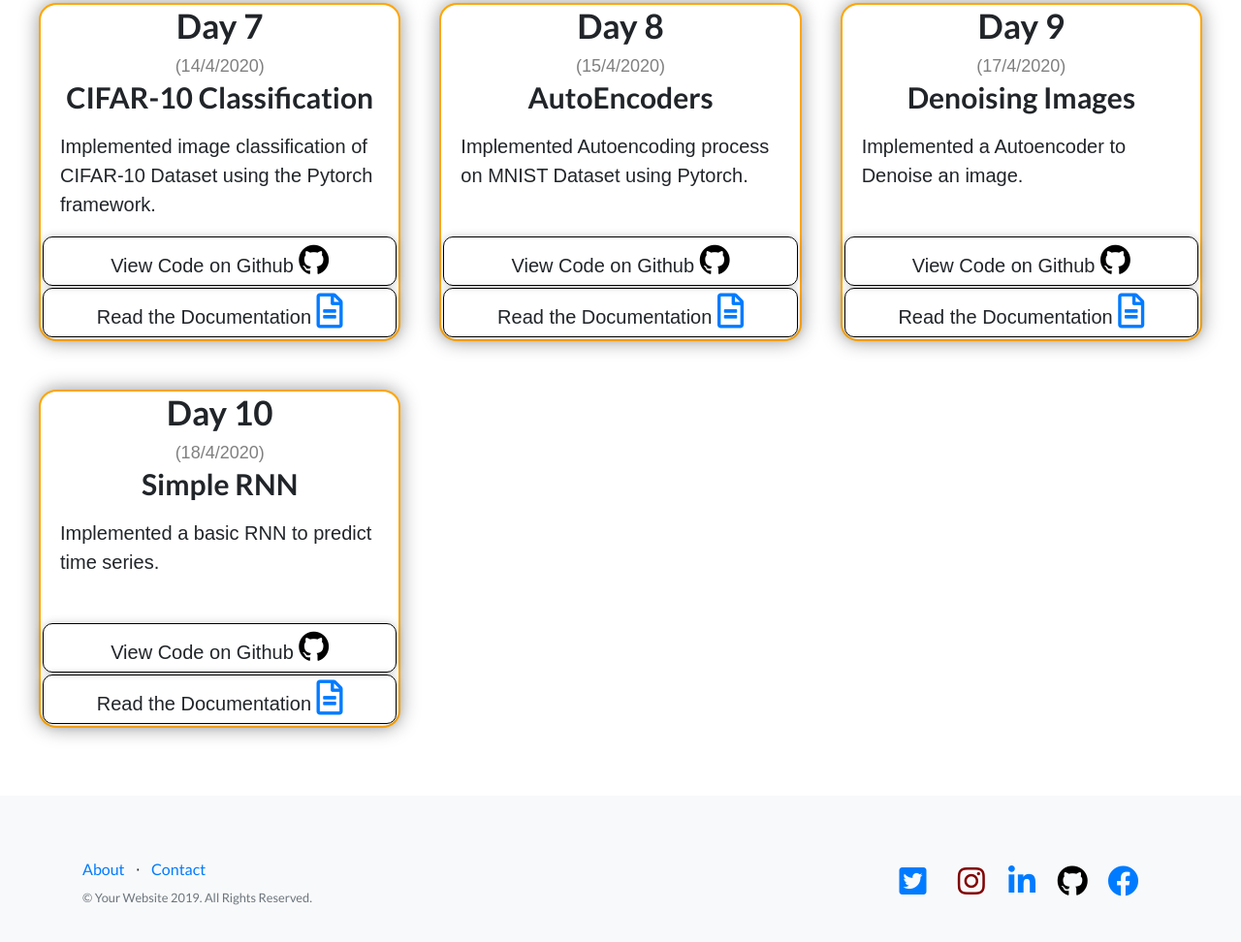
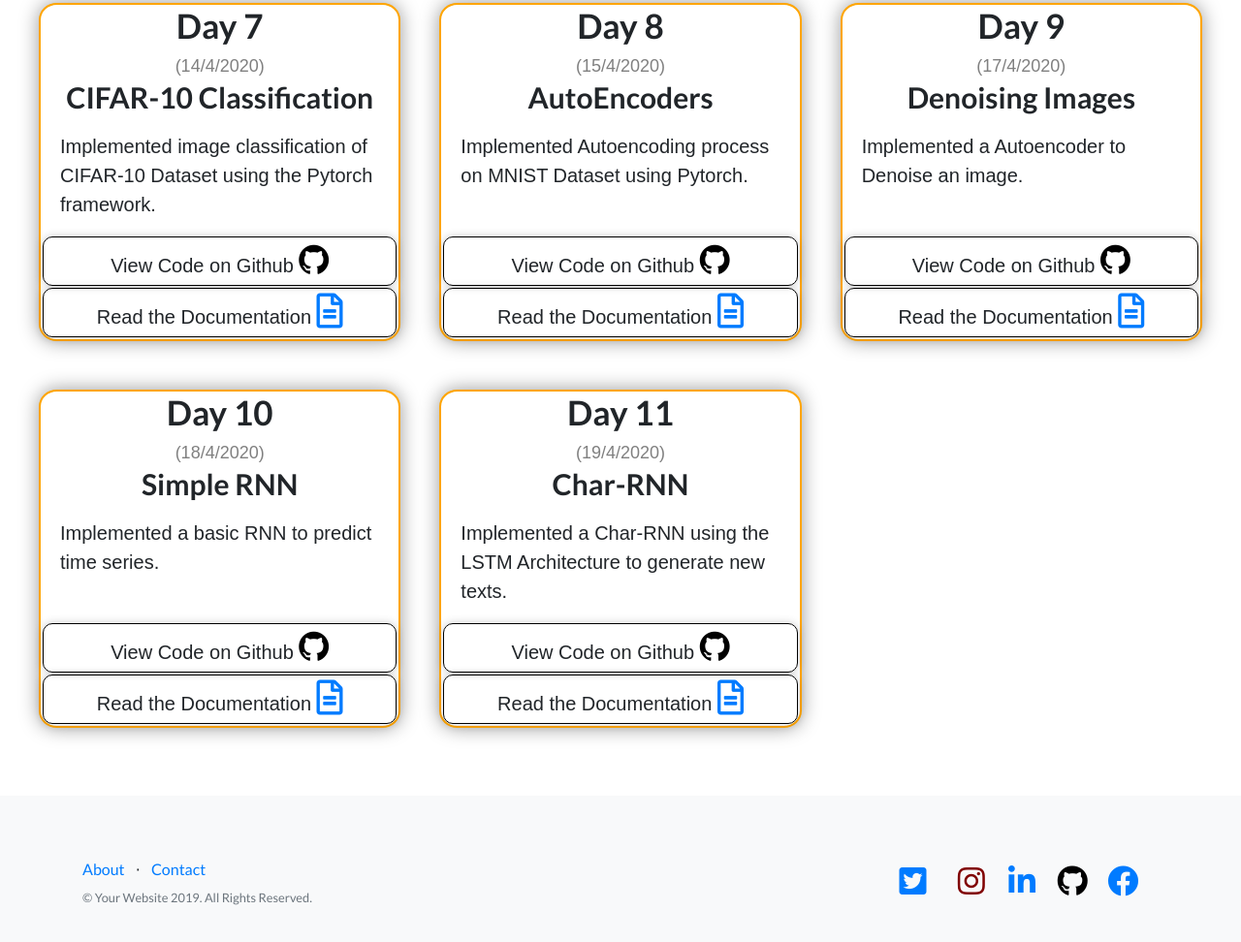
Before and after one commit to infiniteoverflow/100DaysOfML, a website: page index.html in a window 1280 px wide. Shown: the part 1744-2716 px from the top of the page at 97% size. Drawn offline with Linux system fonts and the light colour scheme.

Commit message:
Added day 11

```diff
--- a/index.html
+++ b/index.html
@@ -316,6 +316,32 @@
         </div>
       </div>
 
+
+      <!-- day 11 -->
+      <div class="card">
+        <h1 class='day-number' style="font-size: 35px; text-align: center;">Day 11</h1>
+        <p class='date'>(19/4/2020)</p>
+        <h1 class='day-topic' style= "font-size: 30px; text-align: center;">Char-RNN</h1>
+        <div class="day-descr">
+          <p>Implemented a Char-RNN using the LSTM Architecture to generate new texts.<br>
+
+          </p>
+        </div>
+        <div class="day-proofs">
+          <div>View Code on Github
+            <a href="https://github.com/infiniteoverflow/Char-RNN">
+              <i class="fa fa-github" style="font-size:36px; color: black;"></i>
+            </a>
+          </div>
+
+          <div>Read the Documentation
+            <a href="https://infiniteoverflow.github.io/Char-RNN/">
+              <i class='far fa-file-alt' style='font-size:36px'></i>
+            </a>
+          </div>
+        </div>
+      </div>
+
     </div>
   </section>
 
```
